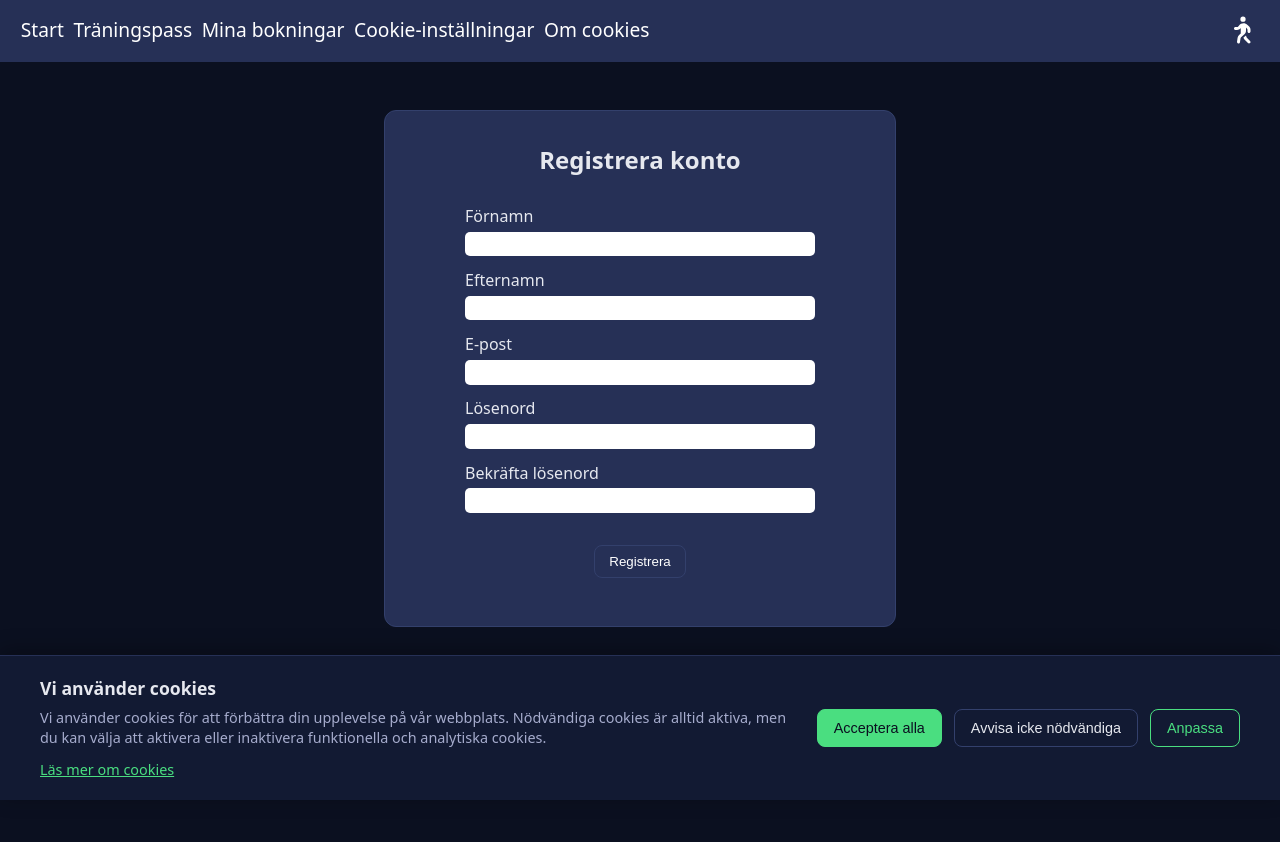
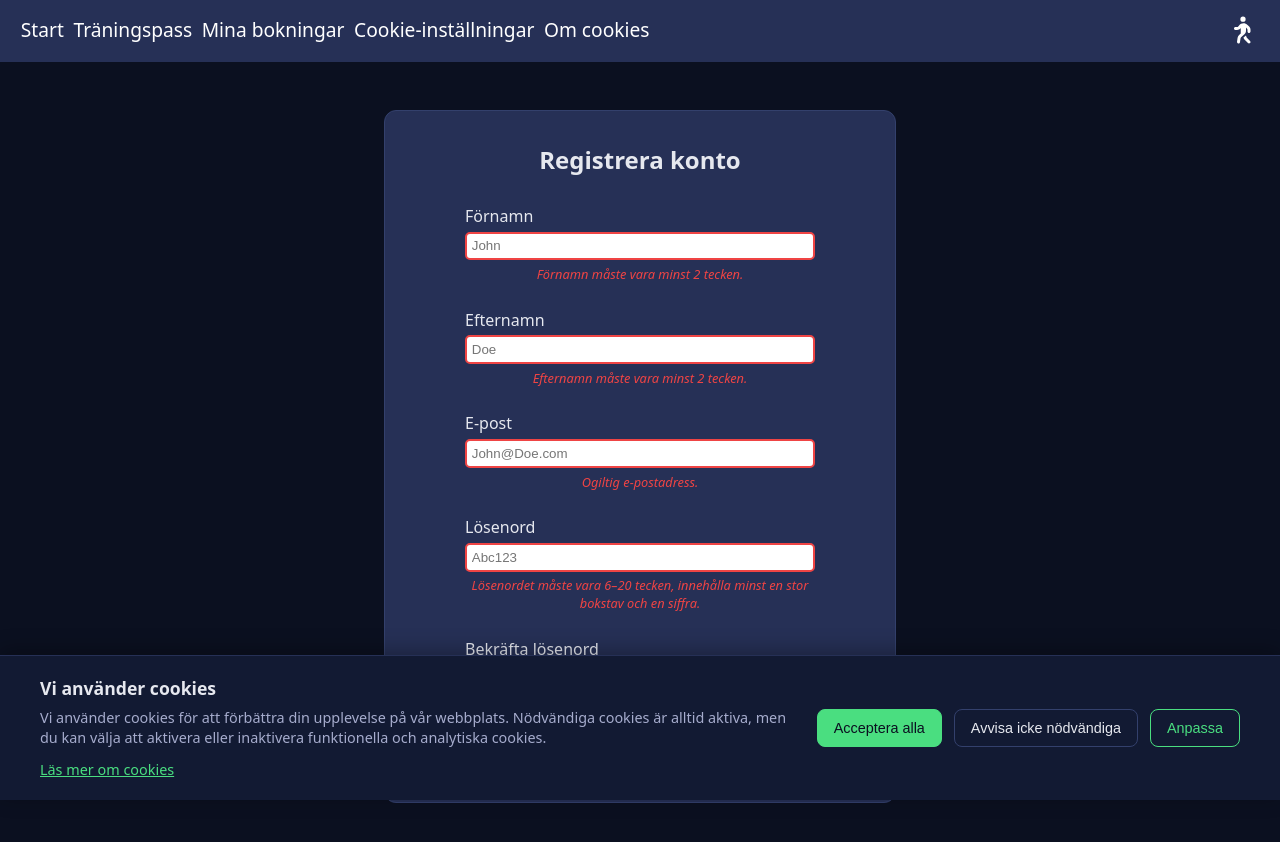
Before and after one commit to FantasticG5/frontend, a React (Vite) app: page /register in a window 1280 px wide. Shown: the top 842 px of the page. Before the commit the page ends 800 px from the top, so only its background shows below. Built offline with nearby package versions, Linux system fonts and the light colour scheme.

Commit message:
Validation based on backend rules added to input-fields for register form.

```diff
--- a/src/components/RegisterForm.jsx
+++ b/src/components/RegisterForm.jsx
@@ -1,36 +1,71 @@
-import React from 'react'
-import { useState } from "react";
-import { registerUser } from "../services/authService"
+import React, { useState, useEffect } from "react";
+import { registerUser } from "../services/authService";
 import Toast from "./Toast";
 
 export default function RegisterForm() {
-    const [form, setForm] = useState({ firstName: "", lastName: "", email: "", password: "", confirmPassword: ""});
-    const [toast, setToast] = useState({ message: "", type: "success"});
+  const [form, setForm] = useState({
+    firstName: "",
+    lastName: "",
+    email: "",
+    password: "",
+    confirmPassword: "",
+  });
+  const [errors, setErrors] = useState({});
+  const [toast, setToast] = useState({ message: "", type: "success" });
   const [loading, setLoading] = useState(false);
 
   function handleChange(e) {
-        setForm({ ...form, [e.target.name]: e.target.value})
+    const { name, value } = e.target;
+    setForm({ ...form, [name]: value });
   }
+// Used some help from ChatGPT-4o generating some of the validation, mostly in getting the email and password-regex to work as wished.
+// Also getting the useEffect to work.
+  useEffect(() => {
+    const newErrors = {};
+
+    if (!form.firstName || form.firstName.trim().length < 2) {
+      newErrors.firstName = "Förnamn måste vara minst 2 tecken.";
+    }
+
+    if (!form.lastName || form.lastName.trim().length < 2) {
+      newErrors.lastName = "Efternamn måste vara minst 2 tecken.";
+    }
+
+    const emailRegex = /^[^\s@]+@[^\s@]+\.[^\s@]+$/;
+    if (!form.email || !emailRegex.test(form.email)) {
+      newErrors.email = "Ogiltig e-postadress.";
+    }
+
+    const passwordRegex = /^(?=.*[A-Z])(?=.*\d)[A-Za-z\d]{6,20}$/;
+    if (!form.password || !passwordRegex.test(form.password)) {
+      newErrors.password =
+        "Lösenordet måste vara 6–20 tecken, innehålla minst en stor bokstav och en siffra.";
+    }
+
+    if (form.confirmPassword !== form.password) {
+      newErrors.confirmPassword = "Lösenorden matchar inte.";
+    }
+
+    setErrors(newErrors);
+  }, [form]);
 
   async function handleSubmit(e) {
     e.preventDefault();
-        if(form.password !== form.confirmPassword) {
-            setToast({ message: "Lösenorden matchar inte", type: "error"});
-            return;
-        }
+
+    if (Object.keys(errors).length > 0) return;
 
     try {
       setLoading(true);
-            const res = await registerUser({
+      await registerUser({
         firstName: form.firstName,
         lastName: form.lastName,
         email: form.email,
         password: form.password,
-                confirmedPassword: form.confirmPassword
+        confirmedPassword: form.confirmPassword,
       });
-            setToast({ message: "Användare skapad!", type: "success"})
+      setToast({ message: "Användare skapad!", type: "success" });
     } catch (err) {
-            setToast({ message: err.message, type: "error"})
+      setToast({ message: err.message, type: "error" });
     } finally {
       setLoading(false);
     }
@@ -43,48 +78,62 @@ export default function RegisterForm() {
 
         <label className="register-label">Förnamn</label>
         <input
-                className="register-input"
+          type="text"
+          placeholder="John"
+          className={`register-input ${errors.firstName ? "input-error" : ""}`}
           name="firstName"
           value={form.firstName}
           onChange={handleChange}
         />
+        {errors.firstName && <p className="error-message">{errors.firstName}</p>}
 
         <label className="register-label">Efternamn</label>
         <input
-                className="register-input"
+          type="text"
+          placeholder="Doe"
+          className={`register-input ${errors.lastName ? "input-error" : ""}`}
           name="lastName"
           value={form.lastName}
           onChange={handleChange}
         />
+        {errors.lastName && <p className="error-message">{errors.lastName}</p>}
 
         <label className="register-label">E-post</label>
         <input
-                className="register-input"
+          className={`register-input ${errors.email ? "input-error" : ""}`}
           name="email"
           type="email"
+          placeholder="John@Doe.com"
           value={form.email}
           onChange={handleChange}
         />
+        {errors.email && <p className="error-message">{errors.email}</p>}
 
         <label className="register-label">Lösenord</label>
         <input
-                className="register-input"
+          className={`register-input ${errors.password ? "input-error" : ""}`}
           name="password"
           type="password"
+          placeholder="Abc123"
           value={form.password}
           onChange={handleChange}
         />
+        {errors.password && <p className="error-message">{errors.password}</p>}
 
         <label className="register-label">Bekräfta lösenord</label>
         <input
-                className="register-input"
+          className={`register-input ${errors.confirmPassword ? "input-error" : ""}`}
           name="confirmPassword"
           type="password"
+          placeholder="Abc123"
           value={form.confirmPassword}
           onChange={handleChange}
         />
+        {errors.confirmPassword && (
+          <p className="error-message">{errors.confirmPassword}</p>
+        )}
 
-                <button className='register-button' type="submit" disabled={loading}>
+        <button className="register-button" type="submit" disabled={loading || Object.keys(errors).length > 0}>
           {loading ? "Registrerar..." : "Registrera"}
         </button>
 
@@ -95,5 +144,5 @@ export default function RegisterForm() {
         />
       </form>
     </div>
-    )
+  );
 }
--- a/src/styles.css
+++ b/src/styles.css
@@ -99,10 +99,6 @@ h1 { margin: 0 0 16px; }
   border-radius: 5px;
   border: none;
   cursor: text;
-}
-
-.input-error {
-  border: 2px solid var(--danger);
 }
 
 .login-button {
@@ -502,6 +498,10 @@ h1 { margin: 0 0 16px; }
   font-style: italic;
   margin-top: 0.3rem;
   font-size: 0.8rem;
+}
+
+.input-error {
+  border: 2px solid var(--danger);
 }
 
 /* Cookie Banner Styles */
```
Lines whose indentation alone changed are shown as unchanged.
